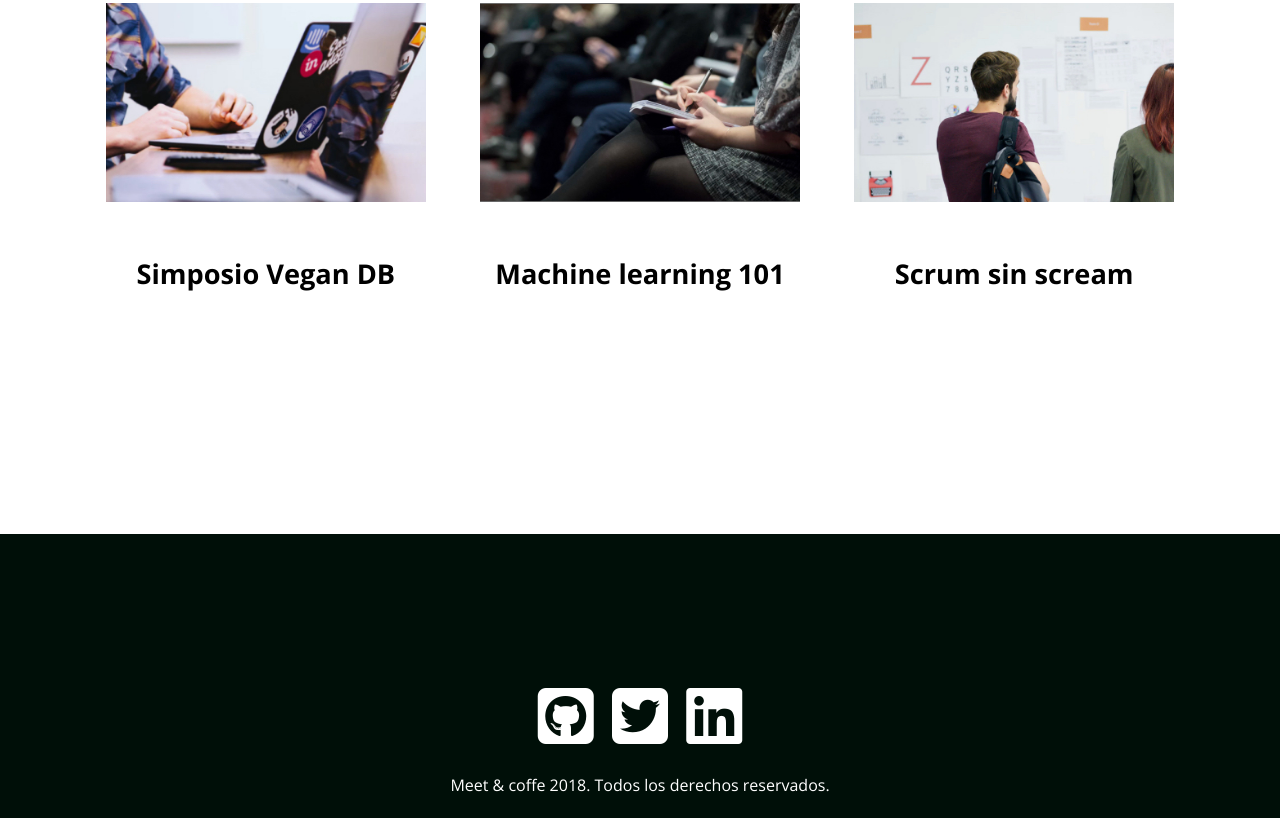
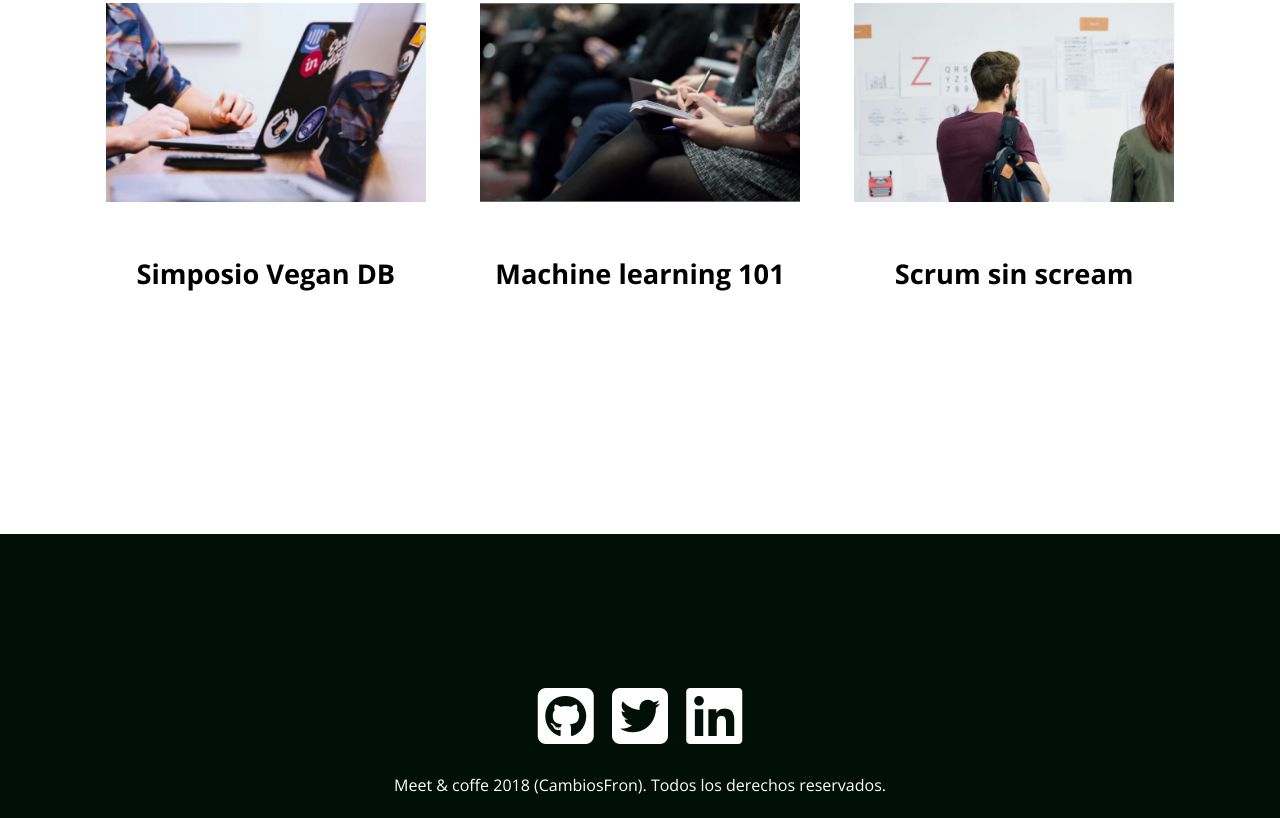
Before and after one commit to gaboleiva-dsgn/meet-coffee, a plain HTML site: page index.html in a window 1280 px wide. Shown: the part 2122-2940 px from the top of the page. Drawn offline with nearby package versions, Linux system fonts and the light colour scheme.

Commit message:
Cambios en el footer de index.html de cambiosfront

```diff
--- a/index.html
+++ b/index.html
@@ -132,7 +132,7 @@
       <a href="https://www.linkedin.com" target="_blank"
         ><i class="fab fa-linkedin fa-4x"></i
       ></a>
-      <p>Meet & coffe 2018. Todos los derechos reservados.</p>
+      <p>Meet & coffe 2018 (CambiosFron). Todos los derechos reservados.</p>
     </footer>
   </body>
 </html>
```
